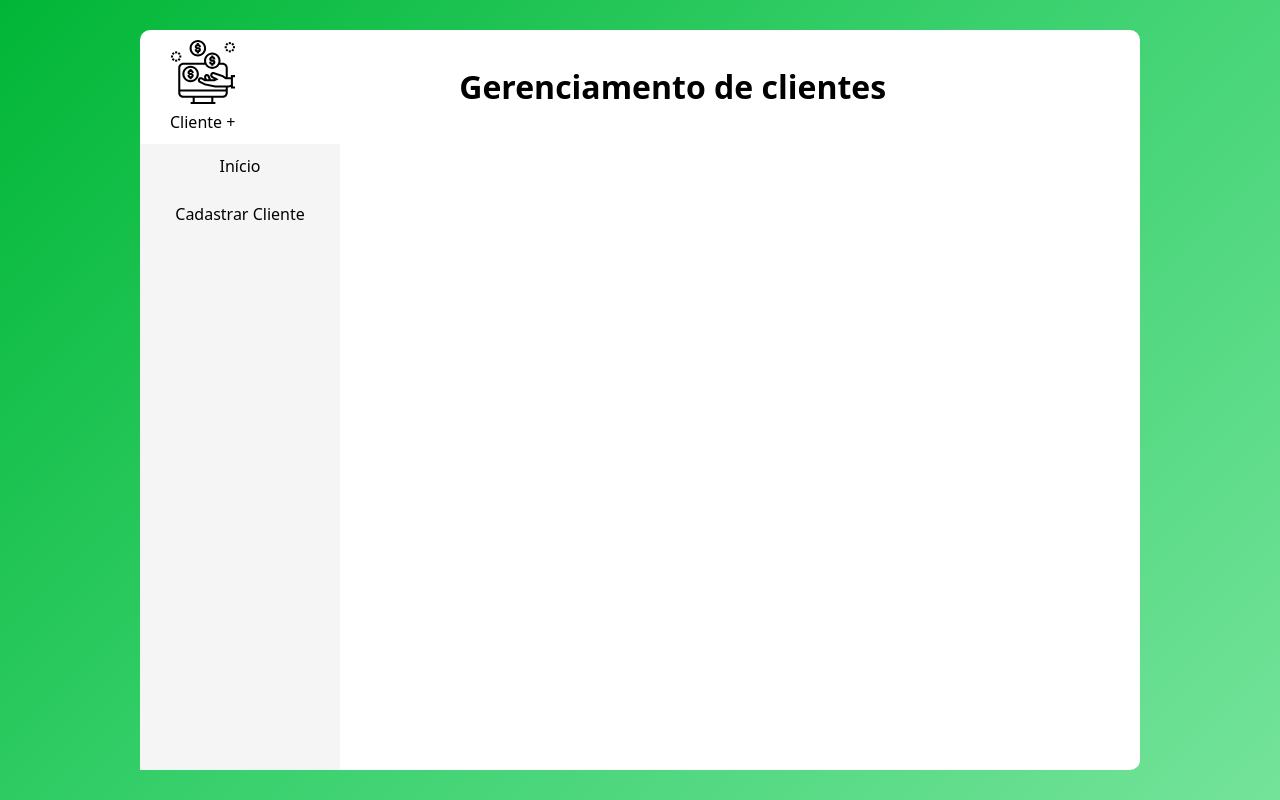
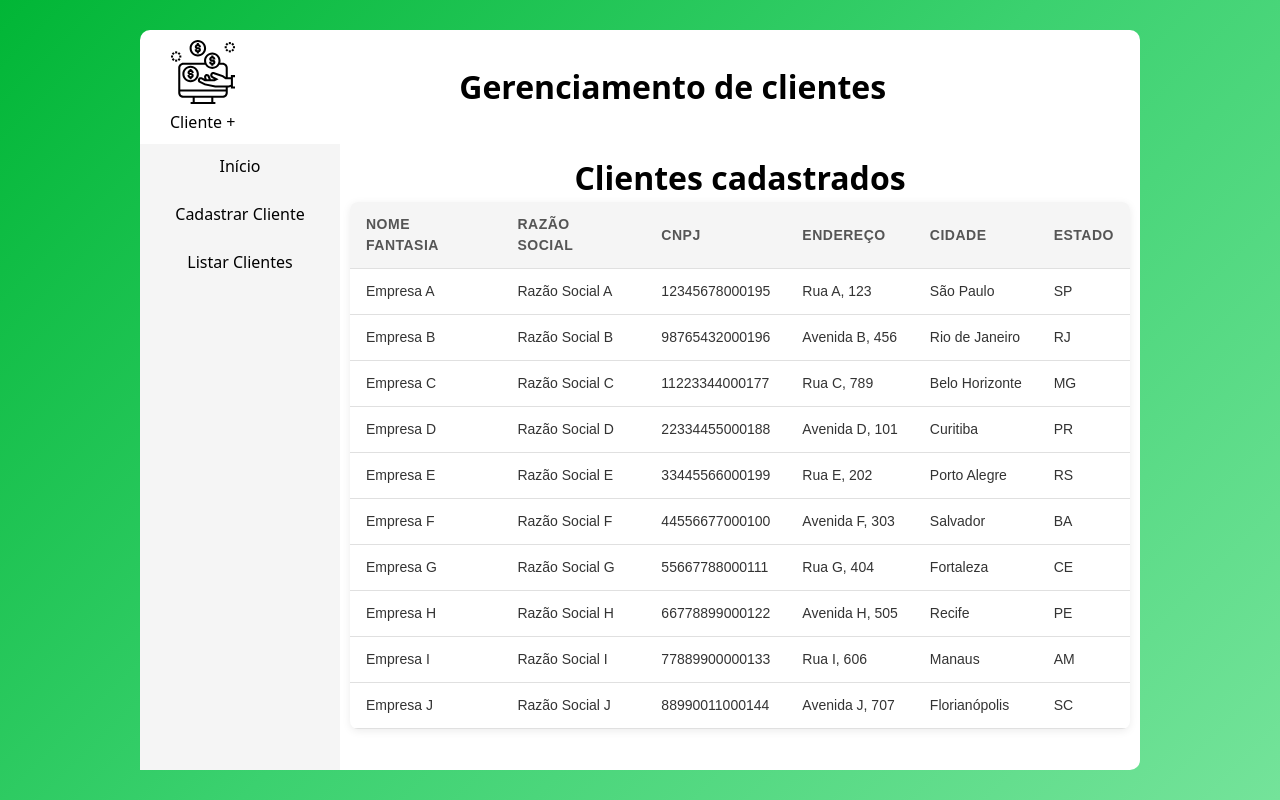
Before and after one commit to deyvissonbrenoveras/customer-management, a React (Vite) app: page /listar in a window 1280 px wide. Built offline with nearby package versions, Linux system fonts and the light colour scheme.

Commit message:
feat: list customers page

```diff
--- a/src/App.tsx
+++ b/src/App.tsx
@@ -4,6 +4,7 @@ import Home from './pages/Home/Home'
  import logo from './assets/logo.svg'
  import { Link } from 'react-router-dom'
 import RegisterCustomer from './pages/RegisterCustomer/RegisterCustomer'
+import ListCustomers from './pages/ListCustomers/ListCustomers'
 
 function App() {
 
@@ -22,12 +23,14 @@ function App() {
             <ul>
               <li><Link to="/">Início</Link></li>
               <li><Link to="/cadastrar">Cadastrar Cliente</Link></li>
+              <li><Link to="/listar">Listar Clientes</Link></li>
             </ul>
           </div>
           <div id="content">
             <Routes>
               <Route path="/" element={<Home />} />
-              <Route path="/cadastrar"element={<RegisterCustomer />} />
+              <Route path="/cadastrar" element={<RegisterCustomer />} />
+              <Route path="/listar" element={<ListCustomers />} />
             </Routes>
           </div>
         </div>
--- /dev/null
+++ b/src/pages/ListCustomers/ListCustomers.css
@@ -0,0 +1,46 @@
+#register-customer-container {
+    padding: 10px;
+    height: 100%;
+}
+
+.list-customers-table {
+    width: 100%;
+    border-collapse: collapse;
+    background-color: #ffffff;
+    color: #333;
+    font-family: Arial, sans-serif;
+    font-size: 14px;
+    border-radius: 8px;
+    overflow: hidden;
+    box-shadow: 0 2px 8px rgba(0, 0, 0, 0.08);
+
+    thead {
+      background-color: #f5f5f5;
+    }
+
+    th,
+    td {
+      padding: 12px 16px;
+      text-align: left;
+      border-bottom: 1px solid #e0e0e0;
+    }
+
+    th {
+      font-weight: 600;
+      text-transform: uppercase;
+      letter-spacing: 0.5px;
+      color: #555;
+    }
+
+    tbody tr:hover {
+      background-color: #f0f8ff;
+      transition: background-color 0.2s ease;
+    }
+
+    td {
+      white-space: nowrap;
+      overflow: hidden;
+      text-overflow: ellipsis;
+      max-width: 200px;
+    }
+  }
--- /dev/null
+++ b/src/pages/ListCustomers/ListCustomers.tsx
@@ -0,0 +1,119 @@
+import { Customer } from "../../types/Customer";
+
+import './ListCustomers.css';
+
+const customers: Customer[] = [
+    {
+        companyName: "Empresa A",
+        cnpj: "12345678000195",
+        socialReason: "Razão Social A",
+        address: "Rua A, 123",
+        city: "São Paulo",
+        state: "SP"
+    },
+    {
+        companyName: "Empresa B",
+        cnpj: "98765432000196",
+        socialReason: "Razão Social B",
+        address: "Avenida B, 456",
+        city: "Rio de Janeiro",
+        state: "RJ"
+    },
+    {
+        companyName: "Empresa C",
+        cnpj: "11223344000177",
+        socialReason: "Razão Social C",
+        address: "Rua C, 789",
+        city: "Belo Horizonte",
+        state: "MG"
+    },
+    {
+        companyName: "Empresa D",
+        cnpj: "22334455000188",
+        socialReason: "Razão Social D",
+        address: "Avenida D, 101",
+        city: "Curitiba",
+        state: "PR"
+    },
+    {
+        companyName: "Empresa E",
+        cnpj: "33445566000199",
+        socialReason: "Razão Social E",
+        address: "Rua E, 202",
+        city: "Porto Alegre",
+        state: "RS"
+    },
+    {
+        companyName: "Empresa F",
+        cnpj: "44556677000100",
+        socialReason: "Razão Social F",
+        address: "Avenida F, 303",
+        city: "Salvador",
+        state: "BA"
+    },
+    {
+        companyName: "Empresa G",
+        cnpj: "55667788000111",
+        socialReason: "Razão Social G",
+        address: "Rua G, 404",
+        city: "Fortaleza",
+        state: "CE"
+    },
+    {
+        companyName: "Empresa H",
+        cnpj: "66778899000122",
+        socialReason: "Razão Social H",
+        address: "Avenida H, 505",
+        city: "Recife",
+        state: "PE"
+    },
+    {
+        companyName: "Empresa I",
+        cnpj: "77889900000133",
+        socialReason: "Razão Social I",
+        address: "Rua I, 606",
+        city: "Manaus",
+        state: "AM"
+    },
+    {
+        companyName: "Empresa J",
+        cnpj: "88990011000144",
+        socialReason: "Razão Social J",
+        address: "Avenida J, 707",
+        city: "Florianópolis",
+        state: "SC"
+    }
+];
+
+function ListCustomers() {
+  return (
+    <div id='register-customer-container'>
+      <h1>Clientes cadastrados</h1>
+        <table className="list-customers-table">
+            <thead>
+            <tr>
+                <th>Nome fantasia</th>
+                <th>Razão social</th>
+                <th>CNPJ</th>
+                <th>Endereço</th>
+                <th>Cidade</th>
+                <th>Estado</th>
+            </tr>
+            </thead>
+            <tbody>
+            {customers.map(customer => (
+                <tr key={customer.cnpj}>
+                    <td>{customer.companyName}</td>
+                    <td>{customer.socialReason}</td>
+                    <td>{customer.cnpj}</td>
+                    <td>{customer.address}</td>
+                    <td>{customer.city}</td>
+                    <td>{customer.state}</td>
+                </tr>
+            ))}
+            </tbody>
+        </table>
+    </div>
+  );
+}
+export default ListCustomers;
--- a/src/pages/RegisterCustomer/RegisterCustomer.tsx
+++ b/src/pages/RegisterCustomer/RegisterCustomer.tsx
@@ -3,20 +3,12 @@ import InputField from "../../components/Form/InputField/InputField";
 import SubmitButton from "../../components/Form/SubmitButton/SubmitButton";
 
 import './RegisterCustomer.css'
-
-interface CustomerFormData {
-  companyName: string;
-  cnpj: string;
-  socialReason: string;
-  address: string;
-  city: string;
-  state: string;
-}
+import { Customer } from "../../types/Customer";
 
 function RegisterCustomer() {
 
-  const { register, handleSubmit, formState: { errors } } = useForm<CustomerFormData>();
-  const onSubmit = (data: CustomerFormData) => {
+  const { register, handleSubmit, formState: { errors } } = useForm<Customer>();
+  const onSubmit = (data: Customer) => {
     console.log(data);
   }
 
--- /dev/null
+++ b/src/types/Customer.ts
@@ -0,0 +1,8 @@
+export interface Customer {
+  companyName: string;
+  cnpj: string;
+  socialReason: string;
+  address: string;
+  city: string;
+  state: string;
+}
```
